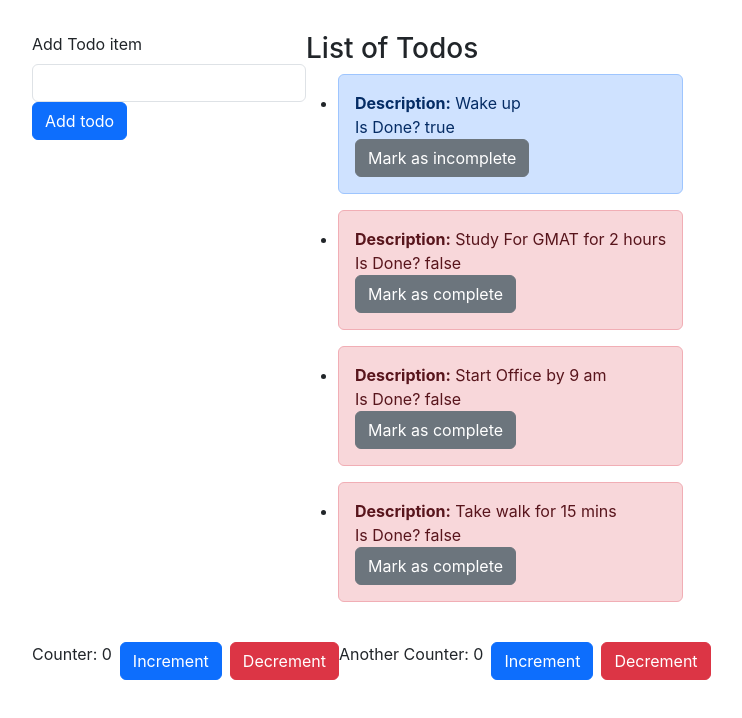
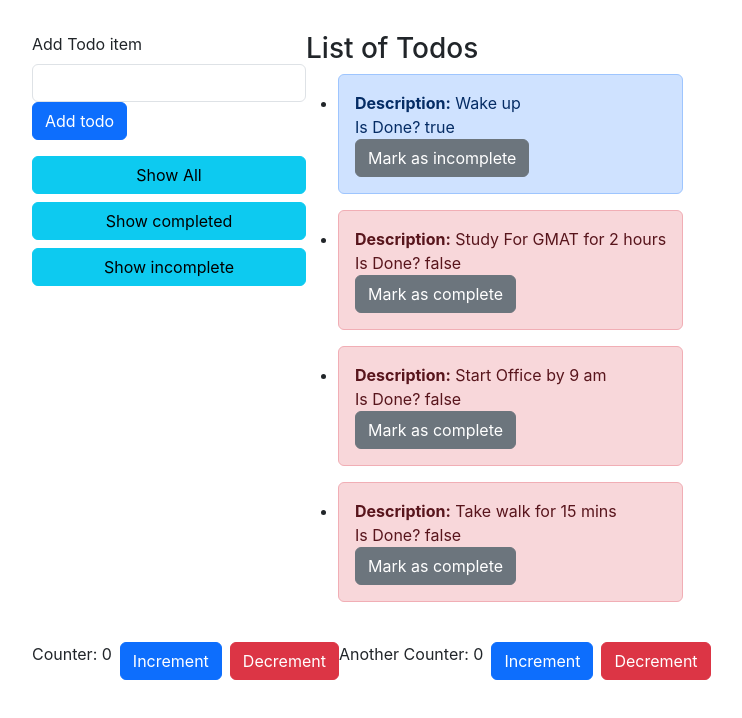
Before and after one commit to NajeebArif/redux-boot-up, a React (Create React App) app: page / in a window 1280 px wide. Shown: the top 718 px of the page, without its empty margins (0-742 px from the left). Built offline with nearby package versions, Linux system fonts and the light colour scheme.

Commit message:
Add visibility filters reducer

```diff
--- a/src/App.js
+++ b/src/App.js
@@ -4,12 +4,16 @@ import Counter from './components/Counter';
 import AnotherCounter from './components/AnotherCounter';
 import TodoList from './components/TodoList';
 import AddTodo from './components/AddTodo';
+import ShowFilters from './components/ShowFilters';
 
 function App() {
   return (
     <div className='d-flex flex-column gap-2 justify-content-center m-3 p-3'>
       <div className='d-flex'>
-        <AddTodo />
+        <div className='d-flex flex-column'>
+          <AddTodo />
+          <ShowFilters />
+        </div>
         <TodoList />
       </div>
       <div className='d-flex'>
--- a/src/actions/actions.js
+++ b/src/actions/actions.js
@@ -15,3 +15,10 @@ export const toggleTodo = (id) =>{
         id
     }
 }
+
+export const setVisibilityFilter = (filter) =>{
+    return {
+        type: 'filters/SET_FILTERS',
+        filter
+    }
+}
--- /dev/null
+++ b/src/components/ShowFilters.js
@@ -0,0 +1,31 @@
+import React from 'react'
+import { setVisibilityFilter } from '../actions/actions'
+import {connect} from 'react-redux'
+
+function ShowFilters({active, filter, setFilter}) {
+    const showAll = 'SHOW_ALL'
+    const showCompleted = 'SHOW_COMPLETED'
+    const showActive = 'SHOW_ACTIVE'
+  return (
+    <div className='d-flex flex-column gap-2'>
+        <button className='btn btn-info'
+        onClick={()=>setFilter(showAll)}>Show All</button>
+        <button className='btn btn-info'
+        onClick={()=>setFilter(showCompleted)}>Show completed</button>
+        <button className='btn btn-info'
+        onClick={()=>setFilter(showActive)}>Show incomplete</button>
+    </div>
+  )
+}
+
+// const mapStateToProps = (state, ownProps)=>({
+//     active: ownProps.filter === state.filter
+// })
+
+const mapDispatchToProps = (dispatch) => ({
+    setFilter: (filter)=>{
+        dispatch(setVisibilityFilter(filter))
+    }
+})
+
+export default connect(null, mapDispatchToProps)(ShowFilters)
--- a/src/components/TodoList.js
+++ b/src/components/TodoList.js
@@ -39,8 +39,21 @@ const Todo = ({ id, desc, isComplete, toggleTodo }) => {
   );
 }
 
+const getVisibleTodos = (todos, filter) => {
+  switch (filter) {
+    case 'SHOW_ALL':
+      return todos;
+    case 'SHOW_COMPLETED':
+      return todos.filter(t => t.isComplete);
+    case 'SHOW_ACTIVE':
+      return todos.filter(t => !t.isComplete);
+    default:
+      throw new Error(`Unknown filter: ${filter}.`);
+  }
+};
+
 const mapStateToProps = (state) => ({
-  todos: state.todoReducer
+  todos: getVisibleTodos(state.todoReducer, state.filters)
 })
 
 const mapDispatchToProps = (dispatch) => ({
--- a/src/reducers/rootReducer.js
+++ b/src/reducers/rootReducer.js
@@ -1,8 +1,10 @@
 import { combineReducers } from "redux";
 import { todoReducer } from "./todoReducer";
 import { counterReducer } from "./counterReducer";
+import visibilityFilter from "./visibilityFilter";
 
 export const rootReducer = combineReducers({
     todoReducer,
-    counterReducer
+    counterReducer,
+    filters: visibilityFilter
 })
--- /dev/null
+++ b/src/reducers/visibilityFilter.js
@@ -0,0 +1,10 @@
+const visibilityFilter = (state='SHOW_ALL', action)=>{
+    switch(action.type){
+        case 'filters/SET_FILTERS':
+            return action.filter;
+        default:
+            return state;
+    }
+}
+
+export default visibilityFilter;
```
